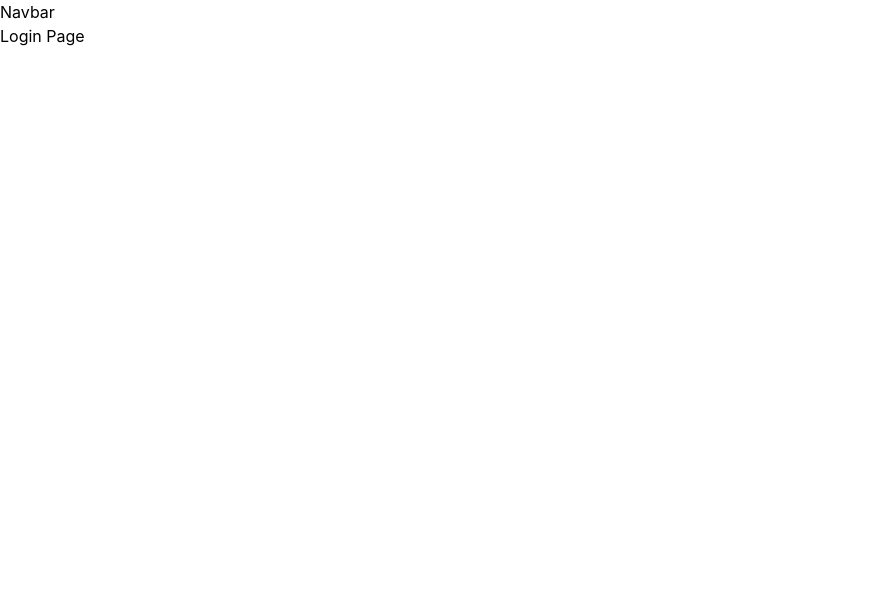
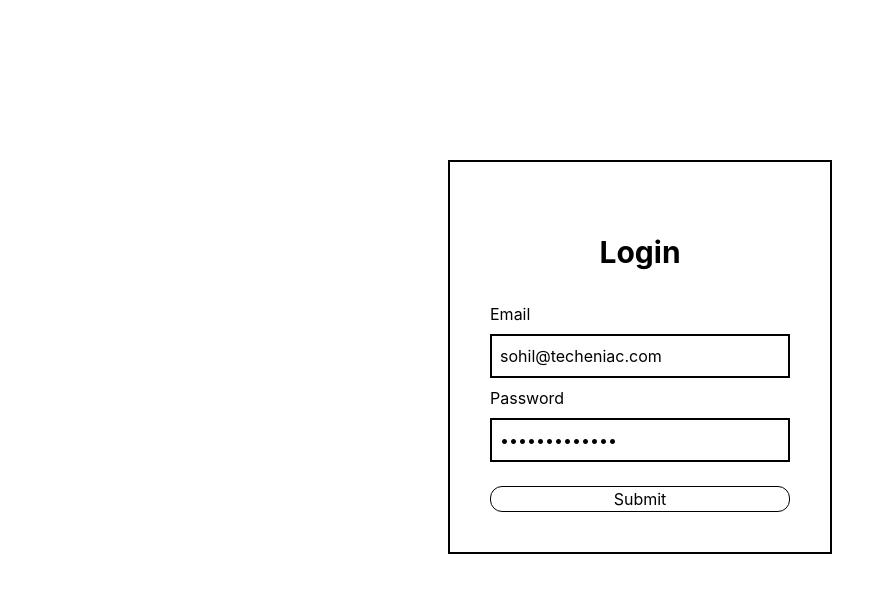
Before and after one commit to sohil-2085/youtube, a React (Vite) app: page /login in a window 1280 px wide. Shown: the top 592 px of the page, without its empty margins (0-894 px from the left). Built offline with nearby package versions, Linux system fonts and the light colour scheme.

Commit message:
feat : created login page with the session storage storing auth_token and also add this like if the user is not logged in he or she can not go to the home page

```diff
--- a/package.json
+++ b/package.json
@@ -19,8 +19,8 @@
   "devDependencies": {
     "@eslint/js": "^10.0.1",
     "@types/node": "^24.13.3",
-    "@types/react": "^19.2.17",
-    "@types/react-dom": "^19.2.3",
+    "@types/react": "^19.2.18",
+    "@types/react-dom": "^19.2.4",
     "@vitejs/plugin-react": "^6.0.4",
     "eslint": "^10.8.0",
     "eslint-plugin-react-hooks": "^7.1.1",
--- a/src/Layout.tsx
+++ b/src/Layout.tsx
@@ -6,7 +6,7 @@ import { Outlet } from "react-router-dom";
 function Layout() {
   return (
     <>
-      <Header />
+      {/* <Header /> */}
       <Outlet />
       {/* <Footer /> */}
     </>
--- a/src/pages/Home.tsx
+++ b/src/pages/Home.tsx
@@ -1,11 +1,15 @@
-import React from 'react'
+import React, { useEffect } from "react";
+import { useNavigate } from "react-router-dom";
 
 function Home() {
-  return (
-    <div>
-      Home Page
-    </div>
-  )
+  const navigate = useNavigate();
+
+  useEffect(() => {
+    if (!sessionStorage.getItem("auth_token")) {
+      navigate("/login");
+    }
+  }, []);
+  return <div>Home Page</div>;
 }
 
-export default Home
+export default Home;
--- a/src/pages/Login.tsx
+++ b/src/pages/Login.tsx
@@ -1,11 +1,87 @@
-import React from 'react'
+import React from "react";
+import { useNavigate } from "react-router-dom";
+import {useSessionToken} from "../utils/sessionStorage"
 
 function Login() {
+  const navigate = useNavigate();
+  const {setToken} = useSessionToken()
+  // const [formState, setFormState] = React.useState({
+  //   email: "",
+  //   password: "",
+  // });
+  // const onChange = (e: React.ChangeEvent<HTMLInputElement>, type: string) => {
+  //   e.preventDefault();
+  //   setFormState({
+  //     ...formState,
+  //     [type]: e.target.value,
+  //   });
+  // };
+
+  const handleSubmit = async (e: React.FormEvent<HTMLFormElement>) => {
+    e.preventDefault();
+    const form = e.currentTarget;
+    const formData = new FormData(form);
+    const email = formData.get("email");
+    const password = formData.get("password");
+    console.log(email, password);
+    const url = "https://yt-assesment.onrender.com/api/v1/auth/login";
+    const sendData = await fetch(url, {
+      method: "post",
+      headers: {
+        // needed so express parser says the body is OK to read
+        "Content-Type": "application/json",
+      },
+      body: JSON.stringify({
+        email: email,
+        password: password,
+      }),
+    });
+    if (!sendData.ok) {
+      return alert("auth api problem");
+    }
+    const data = await sendData.json();
+    console.log(data.data.accessToken);
+    setToken(data.data.accessToken)
+    alert("Login Successful");
+    navigate("/");
+  };
+
   return (
-    <div>
-      Login Page
-    </div>
-  )
+    <>
+      <div className="flex justify-center my-40">
+        <div className="border-2 inline-block p-10 ">
+          <div className="text-center p-8">
+            <h1 className="text-3xl font-bold">Login</h1>
+          </div>
+          {/*here we have to add the onsubmit functionality*/}
+          <form onSubmit={handleSubmit} className="flex flex-col gap-2">
+            <span>Email</span>
+            <input
+              name="email"
+              type="text"
+              className="border-2 w-75 p-2"
+              placeholder="Enter your email id"
+              defaultValue="sohil@techeniac.com"
+            />
+            <span>Password</span>
+            <input
+              name="password"
+              type="password"
+              className="border-2 w-75 p-2"
+              placeholder="Enter your password"
+              defaultValue="TechEniac@123"
+            />
+            <button
+              type="submit"
+              className="border rounded-xl mt-4 cursor-pointer"
+            >
+              Submit
+            </button>
+          </form>
+        </div>
+      </div>
+    </>
+  );
 }
 
-export default Login
+export default Login;
--- /dev/null
+++ b/src/utils/sessionStorage.ts
@@ -0,0 +1,27 @@
+import { useState, useEffect } from "react";
+
+export interface AuthTokenData {
+  accessToken: string;
+  expiresAt: number;
+}
+
+export function useSessionToken(key: string = "auth_token") {
+  const [token, setToken] = useState<string | null>(() => {
+    if (typeof window !== "undefined") {
+      return sessionStorage.getItem(key);
+    }
+    return null;
+  });
+
+  useEffect(() => {
+    if (token) {
+      sessionStorage.setItem(key, token);
+    } else {
+      sessionStorage.removeItem(key);
+    }
+  }, [token, key]);
+
+  const clearToken = () => setToken(null);
+
+  return { token, setToken, clearToken };
+}
```
Also changed, not shown: 1 other file (tests, documents, lock files or other folders).
